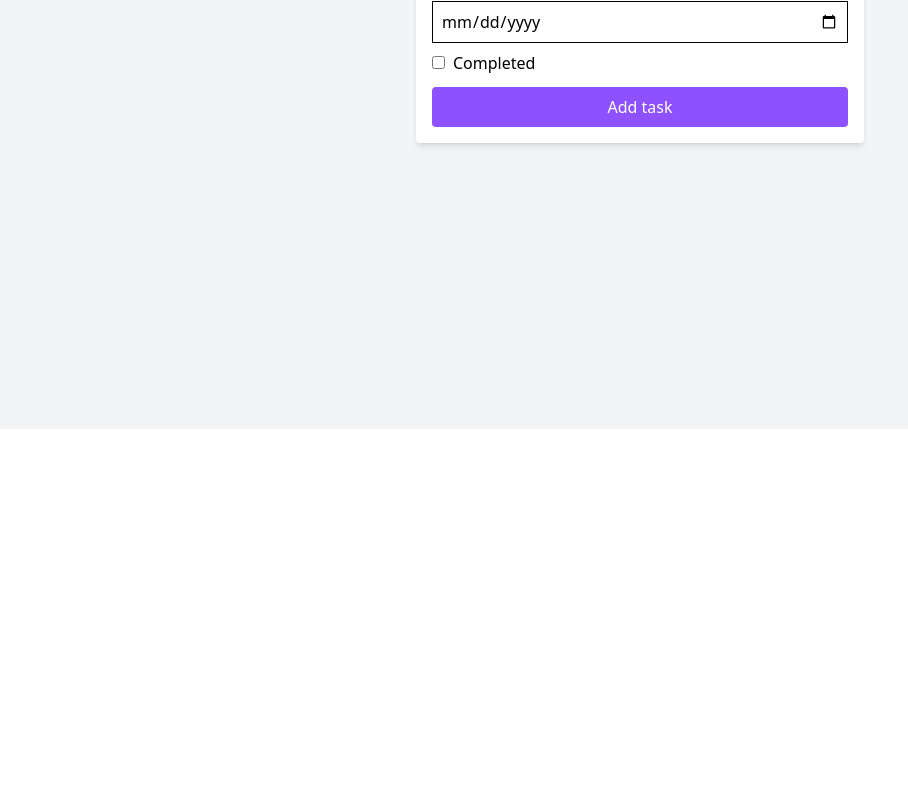
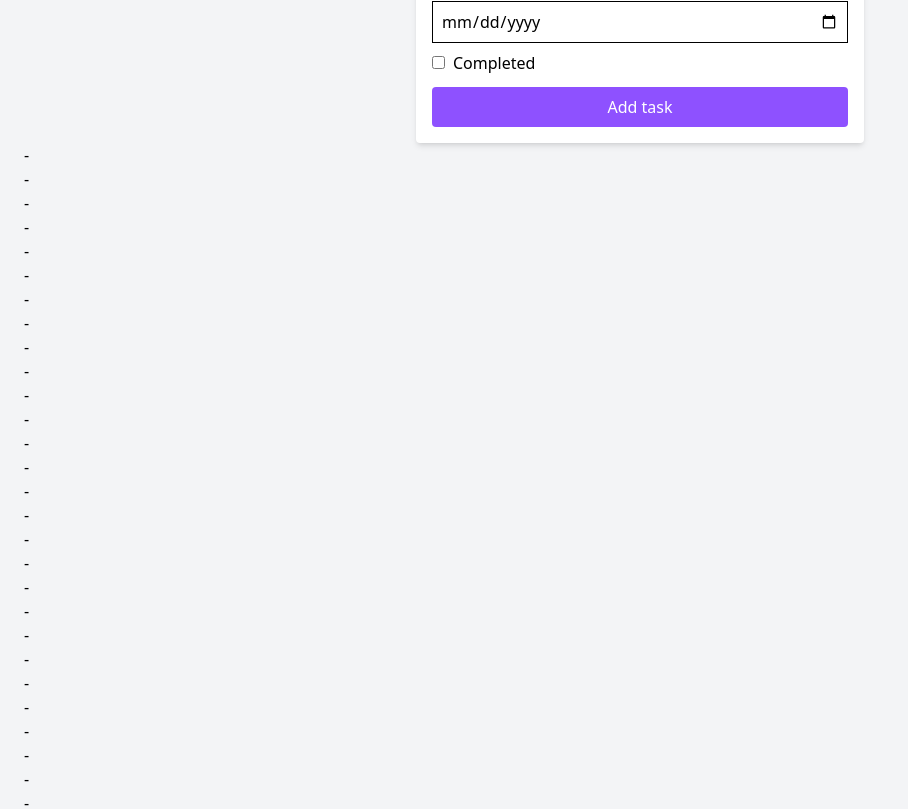
Before and after one commit to Vasuki-84/Task-Management-App, a React app in the folder react-task-app/: page / in a window 1280 px wide. Shown: the part 371-1180 px from the top of the page, without its empty margins (0-908 px from the left). Before the commit the page ends 800 px from the top, so only its background shows below. Built offline with nearby package versions, Linux system fonts and the light colour scheme; data requests are answered from the project's data file; the HTML template or start-up script is replaced by a standard one.

Commit message:
added get method

```diff
--- a/react-task-app/db.json
+++ b/react-task-app/db.json
@@ -1099,6 +1099,14 @@
       "assignment": "vasu",
       "dueDate": "2025-10-09",
       "isCompleted": false
+    },
+    {
+      "id": "40a5",
+      "title": "test",
+      "description": "this is my new task",
+      "assignment": "vasu",
+      "dueDate": "2025-10-09",
+      "isCompleted": false
     }
   ]
 }
--- a/react-task-app/src/App.jsx
+++ b/react-task-app/src/App.jsx
@@ -1,4 +1,4 @@
-import React, { useState } from "react";
+import React, { useEffect, useState } from "react";
 import axios from "axios";
 const API = "http://localhost:5000/tasks";
 
@@ -34,6 +34,15 @@ function App() {
     });
   };
 
+  useEffect( () => {
+    getTasks();
+  } ,[])
+
+  // get method
+const getTasks = () => {
+  axios.get(API).then((res) => setTasks(res.data));
+}
+
   //  Add / update function or POST function
   const handleSubmit = (e) => {
     e.preventDefault(); // prevent from page reload
@@ -45,7 +54,7 @@ function App() {
       const newTask = { ...task };
       delete newTask.id; // delete default id to create new id
       axios.post(API, newTask).then(() => {
-
+       getTasks();
         clearForm();
       });
     }
@@ -111,6 +120,23 @@ function App() {
           {task.id ? "Update task" : "Add task"}
         </button>
       </form>
+
+      {/* Added tasks in UI */}
+      <div>
+        {
+        tasks.length === 0 ? (
+          <p className="text-center text-gray-500 ">No tasks Added</p>
+        ) : ( tasks.map(data => (
+          <div key={data.id}>
+            <div>
+              <h2>{data.title}</h2>
+              <p>{data.description}</p>
+              <p>{data.assignment} - {data.dueDate}</p>
+            </div>
+          </div>
+        )))
+      }
+      </div>
     </div>
   );
 }
```
